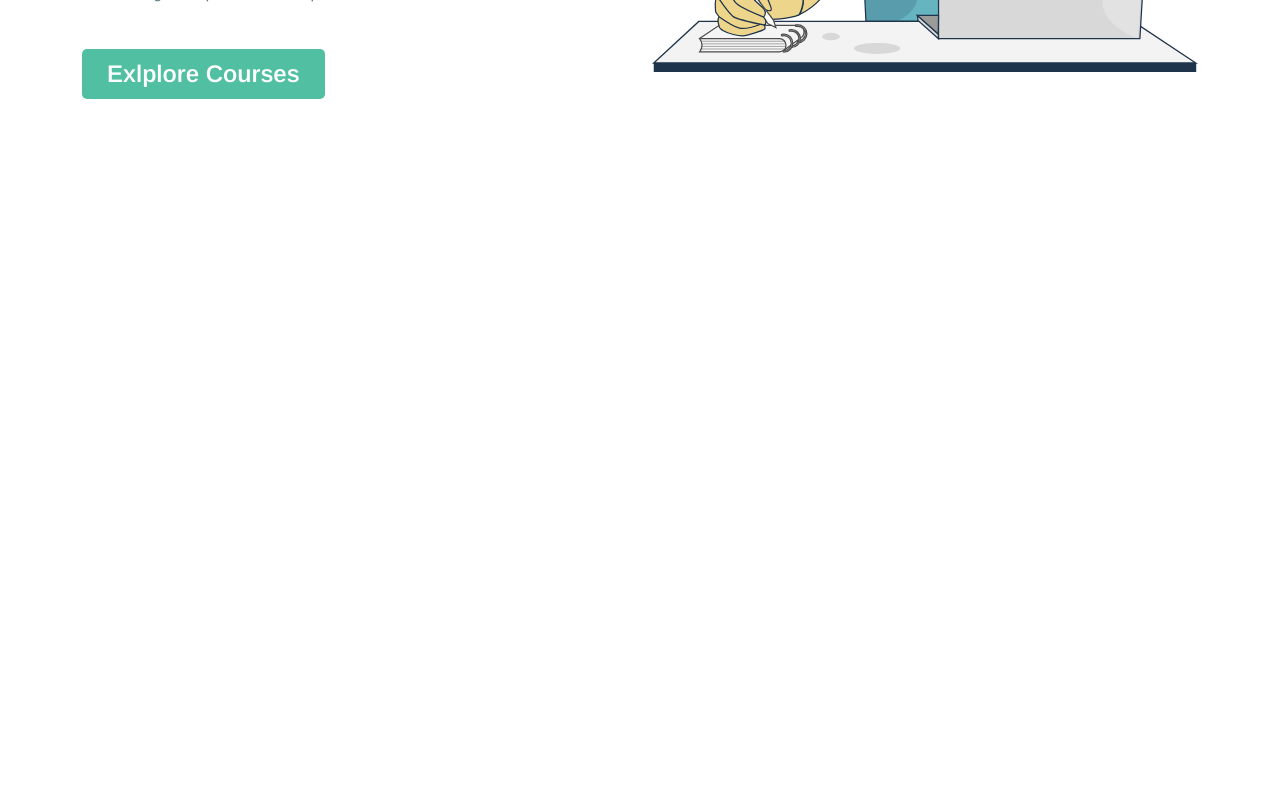
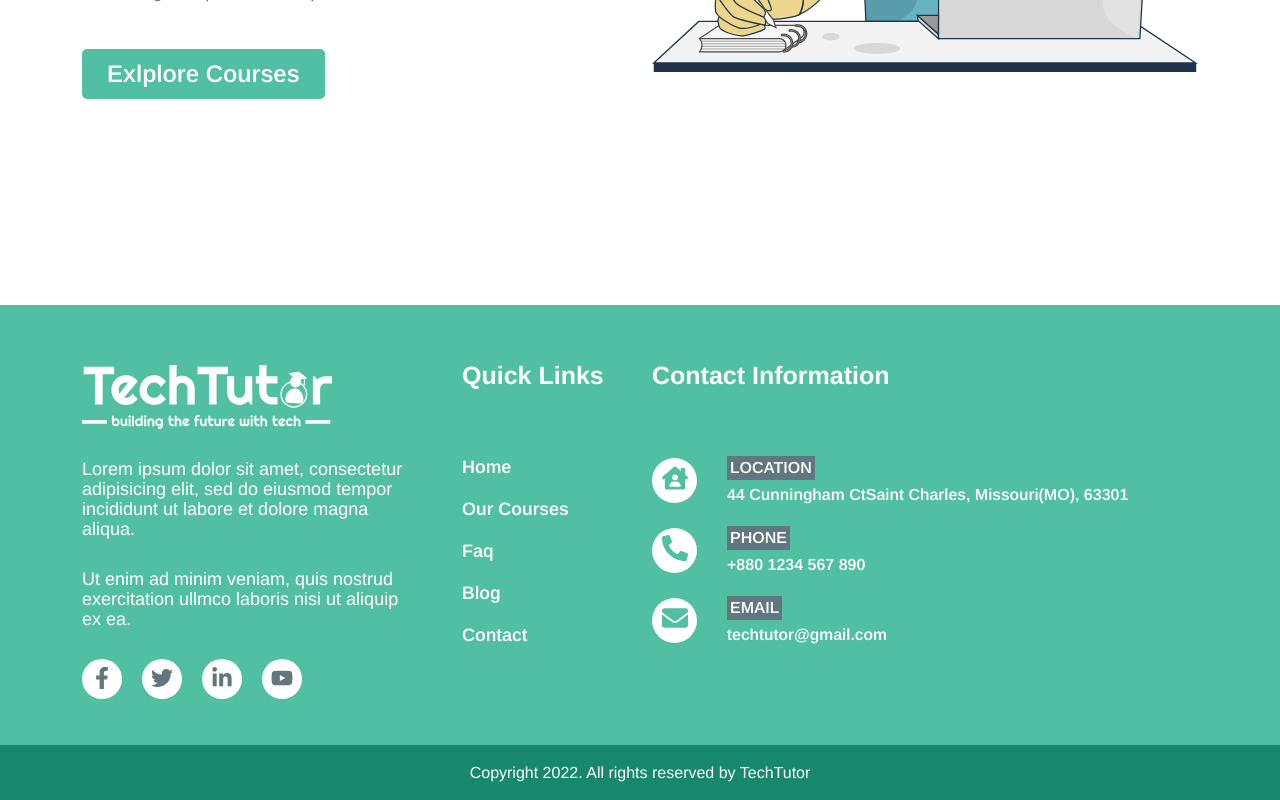
Before and after one commit to mirzanahid/tech-tutor-client, a React (Create React App) app: page / in a window 1280 px wide. Shown: the part 435-1235 px from the top of the page. Before the commit the page ends 800 px from the top, so only its background shows below. Built offline with nearby package versions, Linux system fonts and the light colour scheme; no server answers.

Commit message:
footer added

```diff
--- a/src/App.css
+++ b/src/App.css
@@ -1,4 +1,3 @@
-
 /* .dark p{
     color: red !important;
 }
@@ -12,42 +11,71 @@
 } */
 
 
-.text-color{
+
+.text-color {
     color: #61777F;
 }
-.text-color2{
+
+.text-color2 {
     color: #fff;
 }
-.text-color3{
+
+.text-color3 {
     color: #fff;
 }
-.text-color3:hover{
+
+.text-color3:hover {
     color: #fff;
 }
-.text-color4{
+
+.text-color4 {
     color: #000;
 }
-.text-color5{
+
+.text-color5 {
     color: #51bfa1;
 }
-.text-color6{
+
+.text-color6 {
     color: goldenrod;
 }
-.text-color7{
+
+.text-color7 {
     color: #000;
 }
-.text-color7:hover{
+
+.text-color7:hover {
     color: #51bfa1;
 }
-.text-color8{
+
+.text-color8 {
     color: #61777F;
 }
-.text-color8:hover{
+
+.text-color8:hover {
     color: #51bfa1;
 }
-.bg-color{
+
+.text-color9 {
+    color: #fff;
+
+}
+
+.text-color9:hover {
+    color: #61777F;
+}
+
+.bg-color {
     background: #51bfa1;
 }
-.bg-color2{
+
+.bg-color2 {
     background: #fff;
 }
+
+.bg-color3 {
+    background: #61777F;
+}
+.bg-color4 {
+    background: #18886a;
+}
--- a/src/layout/Main.js
+++ b/src/layout/Main.js
@@ -10,6 +10,7 @@ const Main = () => {
             <Header></Header>
             <Outlet></Outlet>
             <ToastContainer></ToastContainer>
+            <Footer></Footer>
         </div>
     );
 };
--- /dev/null
+++ b/src/pages/Faq/Faq.css
@@ -0,0 +1,11 @@
+.faq{
+  padding-top: 60px;
+}
+.faq-heading{
+    font-family: Arimo;
+    font-size: 32px;
+    font-weight: 800;
+    line-height: 34px;
+    text-align: center;
+    margin-bottom: 60px;
+}
--- /dev/null
+++ b/src/pages/Faq/Faq.js
@@ -0,0 +1,48 @@
+import React from 'react';
+import { Col, Container, Row } from 'react-bootstrap';
+import Accordion from 'react-bootstrap/Accordion';
+import './Faq.css'
+
+const Faq = () => {
+    return (
+        <div>
+            <Container>
+                <Row className='d-flex justify-content-center'>
+                    <Col lg='8'>
+                        <div className="faq">
+                            <h3 className='faq-heading text-color'>Frequently Asked Questions</h3>
+
+                            <Accordion defaultActiveKey={['0']} alwaysOpen>
+                                <Accordion.Item eventKey="0">
+                                    <Accordion.Header>How do I take a TechTutor course?</Accordion.Header>
+                                    <Accordion.Body>
+                                        <p>
+                                            TechTutor courses are entirely on-demand and they can be accessed from several different devices and platforms, including a desktop, laptop, and our mobile app.
+
+                                        </p>
+                                        <p>
+                                            After you enroll in a course, you can access it by clicking on the course link you will receive in your confirmation email (provided you're logged into your TechTutor account). You can also begin the course by logging in and navigating to your My learning page.</p>
+                                    </Accordion.Body>
+                                </Accordion.Item>
+                                <Accordion.Item eventKey="1">
+                                    <Accordion.Header>Accordion Item #2</Accordion.Header>
+                                    <Accordion.Body>
+                                        Lorem ipsum dolor sit amet, consectetur adipiscing elit, sed do
+                                        eiusmod tempor incididunt ut labore et dolore magna aliqua. Ut enim ad
+                                        minim veniam, quis nostrud exercitation ullamco laboris nisi ut
+                                        aliquip ex ea commodo consequat. Duis aute irure dolor in
+                                        reprehenderit in voluptate velit esse cillum dolore eu fugiat nulla
+                                        pariatur. Excepteur sint occaecat cupidatat non proident, sunt in
+                                        culpa qui officia deserunt mollit anim id est laborum.
+                                    </Accordion.Body>
+                                </Accordion.Item>
+                            </Accordion>
+                        </div>
+                    </Col>
+                </Row>
+            </Container>
+        </div>
+    );
+};
+
+export default Faq;
--- a/src/pages/Shared/CourseDetails/CourseDetails.css
+++ b/src/pages/Shared/CourseDetails/CourseDetails.css
@@ -8,7 +8,7 @@
 
 .course-details-heading {
     font-family: Arimo;
-    font-size: 52px;
+    font-size: 42px;
     font-weight: 800;
     line-height: 60px;
 
--- a/src/pages/Shared/Footer/Footer.css
+++ b/src/pages/Shared/Footer/Footer.css
@@ -0,0 +1,122 @@
+.footer{
+ padding-top: 60px;
+ margin-top: 100px;
+}
+.footer-logo {
+    width: 250px;
+}
+
+.footer-paragraph {
+    font-family: Arimo;
+    font-size: 18px;
+    font-weight: 400;
+    line-height: 20px;
+    margin-top: 30px;
+    margin-bottom: 30px;
+    width: 330px;
+
+}
+
+.footer-social ul {
+    padding-left: 0;
+}
+
+.footer-social ul li {
+    width: 40px;
+    height: 40px;
+    border-radius: 50%;
+    margin-right: 20px;
+    display: inline-block;
+    text-align: center;
+
+
+}
+
+.footer-social a {
+    font-size: 22px;
+    transition: .4s;
+}
+
+.footer-links h3 {
+    font-family: Arimo;
+    font-size: 25px;
+    font-weight: 700;
+    line-height: 20px;
+    margin-bottom: 70px;
+}
+
+.quick-link ul {
+    padding-left: 0;
+}
+
+.quick-link ul li a {
+    font-family: Arimo;
+    font-size: 18px;
+    font-weight: 600;
+    line-height: 20px;
+    display: inline-block;
+    text-decoration: none;
+    margin-bottom: 20px;
+}
+
+.contact-information h3 {
+    font-family: Arimo;
+    font-size: 25px;
+    font-weight: 700;
+    line-height: 20px;
+    margin-bottom: 70px;
+}
+
+.contact-info-item {
+    display: flex;
+    align-items: center;
+    margin-bottom: 20px;
+
+}
+
+.contact-information .icon {
+    width: 45px;
+    height: 45px;
+    border-radius: 50%;
+    text-align: center;
+    line-height: 38px;
+
+}
+
+.contact-icon {
+    font-size: 26px;
+}
+
+.contact-info {
+    padding-left: 30px;
+}
+
+.contact-info span {
+    font-family: Arimo;
+    font-size: 16px;
+    font-weight: 600;
+    line-height: 20px;
+    display: inline-block;
+    padding: 2px 3px;
+    margin-bottom: 5px;
+
+}
+
+.contact-info p {
+    font-family: Arimo;
+    font-size: 16px;
+    font-weight: 600;
+    line-height: 20px;
+    margin-bottom: 0;
+}
+.footer-bottom{
+    text-align: center;
+    padding: 15px;
+    margin-top: 30px;
+}
+.footer-copyright{
+    text-align: center;
+    font-family: Arimo;
+    font-size: 16px;
+    font-weight: 400;
+}
--- a/src/pages/Shared/Footer/Footer.js
+++ b/src/pages/Shared/Footer/Footer.js
@@ -2,7 +2,8 @@ import React from 'react';
 import { Col, Container, Row } from 'react-bootstrap';
 import { Link } from 'react-router-dom';
 import logo2 from '../../../assets/logo2.svg'
-import { FaPhoneAlt, FaEnvelope, FaFacebookSquare, FaLinkedin, FaTwitter, FaYoutube } from "react-icons/fa";
+import { FaFacebookF, FaLinkedinIn, FaTwitter, FaYoutube, FaHouseUser, FaPhoneAlt, FaEnvelope } from "react-icons/fa";
+import './Footer.css'
 
 const Footer = () => {
     return (
@@ -10,31 +11,76 @@ const Footer = () => {
             <Container>
                 <Row>
                     <Col lg='4'>
-                        <Link><img src={logo2} alt="" /></Link>
-                        <p>Lorem ipsum dolor sit amet, consectetur adipisicing elit, sed do eiusmod tempor incididunt ut labore et dolore magna aliqua.</p>
-                        <p> Ut enim ad minim veniam, quis nostrud exercitation ullmco laboris nisi ut aliquip ex ea.</p>
-                        <div className="social">
-                            <Link className='social-icons facebook-icon'><FaFacebookSquare /></Link>
-                            <Link className='social-icons twitter-icon'><FaTwitter /></Link>
-                            <Link className='social-icons linkedin-icon'><FaLinkedin /></Link>
-                            <Link className='social-icons youtube-icon'><FaYoutube /></Link>
+                        <Link><img className='footer-logo' src={logo2} alt="" /></Link>
+                        <p className='pragraph  footer-paragraph text-color2'>Lorem ipsum dolor sit amet, consectetur adipisicing elit, sed do eiusmod tempor incididunt ut labore et dolore magna aliqua.</p>
+                        <p className='pragraph footer-paragraph text-color2'> Ut enim ad minim veniam, quis nostrud exercitation ullmco laboris nisi ut aliquip ex ea.</p>
+                        <div className="footer-social">
+                            <ul>
+                                <li className='bg-color2 '>  <Link className='social-icons facebook-icon text-color8'><FaFacebookF /></Link></li>
+                                <li className='bg-color2 '><Link className='social-icons twitter-icon  text-color8'><FaTwitter /></Link></li>
+                                <li className='bg-color2 '> <Link className='social-icons linkedin-icon text-color8'><FaLinkedinIn /></Link></li>
+                                <li className='bg-color2 '><Link className='social-icons youtube-icon text-color8'><FaYoutube /></Link></li>
+                            </ul>
+
+
+
                         </div>
                     </Col>
-                    <Col lg='4'>
-                        <div className="links">
+                    <Col lg='2'>
+                        <div className="footer-links">
                             <div className="quick-link">
-                                <Link>Home</Link>
-                                <Link>Our Courses</Link>
-                                <Link>Faq</Link>
-                                <Link>Blog</Link>
-                                <Link>Contact</Link>
+                                <h3 className='text-color2'>Quick Links</h3>
+                                <ul >
+                                    <li> <Link className='text-color9'>Home</Link></li>
+                                    <li> <Link className='text-color9'>Our Courses</Link></li>
+                                    <li> <Link className='text-color9'>Faq</Link></li>
+                                    <li> <Link className='text-color9'>Blog</Link></li>
+                                    <li> <Link className='text-color9'>Contact</Link></li>
+                                </ul>
                             </div>
-                            <div className="course-link"></div>
                         </div>
                     </Col>
-                    <Col lg='4'></Col>
+                    <Col lg='6'>
+                        <div className="contact-information">
+                            <h3 className='text-color2'>Contact Information</h3>
+
+                            <div className="contact-info-main">
+                                <div className="contact-info-item">
+                                    <div className="icon bg-color2 ">
+                                        <FaHouseUser className='contact-icon text-color5 '></FaHouseUser>
+                                    </div>
+                                    <div className="contact-info">
+                                        <span className='text-color2 bg-color3'>LOCATION</span>
+                                        <p className='text-color2'>44 Cunningham CtSaint Charles, Missouri(MO), 63301</p>
+                                    </div>
+                                </div>
+                                <div className="contact-info-item">
+                                    <div className="icon bg-color2 ">
+                                        <FaPhoneAlt className='contact-icon text-color5 '></FaPhoneAlt>
+                                    </div>
+                                    <div className="contact-info">
+                                        <span className='text-color2 bg-color3'>PHONE</span>
+                                        <p className='text-color2'>+880 1234 567 890</p>
+                                    </div>
+                                </div>
+                                <div className="contact-info-item">
+                                    <div className="icon bg-color2 ">
+                                        <FaEnvelope className='contact-icon text-color5 '></FaEnvelope>
+                                    </div>
+                                    <div className="contact-info">
+                                        <span className='text-color2 bg-color3'>EMAIL</span>
+                                        <p className='text-color2'>techtutor@gmail.com</p>
+                                    </div>
+                                </div>
+                            </div>
+                        </div>
+                    </Col>
                 </Row>
+
             </Container>
+            <div className="footer-bottom bg-color4 ">
+                <span className='footer-copyright text-color2'>Copyright 2022. All rights reserved by TechTutor</span>
+            </div>
         </div>
     );
 };
--- a/src/pages/Shared/Toggle/Toggle.js
+++ b/src/pages/Shared/Toggle/Toggle.js
@@ -4,9 +4,9 @@ import './Toggle.css'
 const Toggle = () => {
     return (
         <div>
-            <li class="tg-list-item">
-                <input class="tgl tgl-ios" id="cb2" type="checkbox" />
-                <label class="tgl-btn" for="cb2"></label>
+            <li className="tg-list-item">
+                <input className="tgl tgl-ios" id="cb2" type="checkbox" />
+                <label className="tgl-btn" htmlFor="cb2"></label>
             </li>
 
         </div>
```
Also changed, not shown: src/pages/Error/Error.css (added, +27 -0 lines), src/pages/Error/Error.js (added, +17 -0 lines), src/routes/Routes.js (+7 -0 lines), src/assets/404.svg (added).
